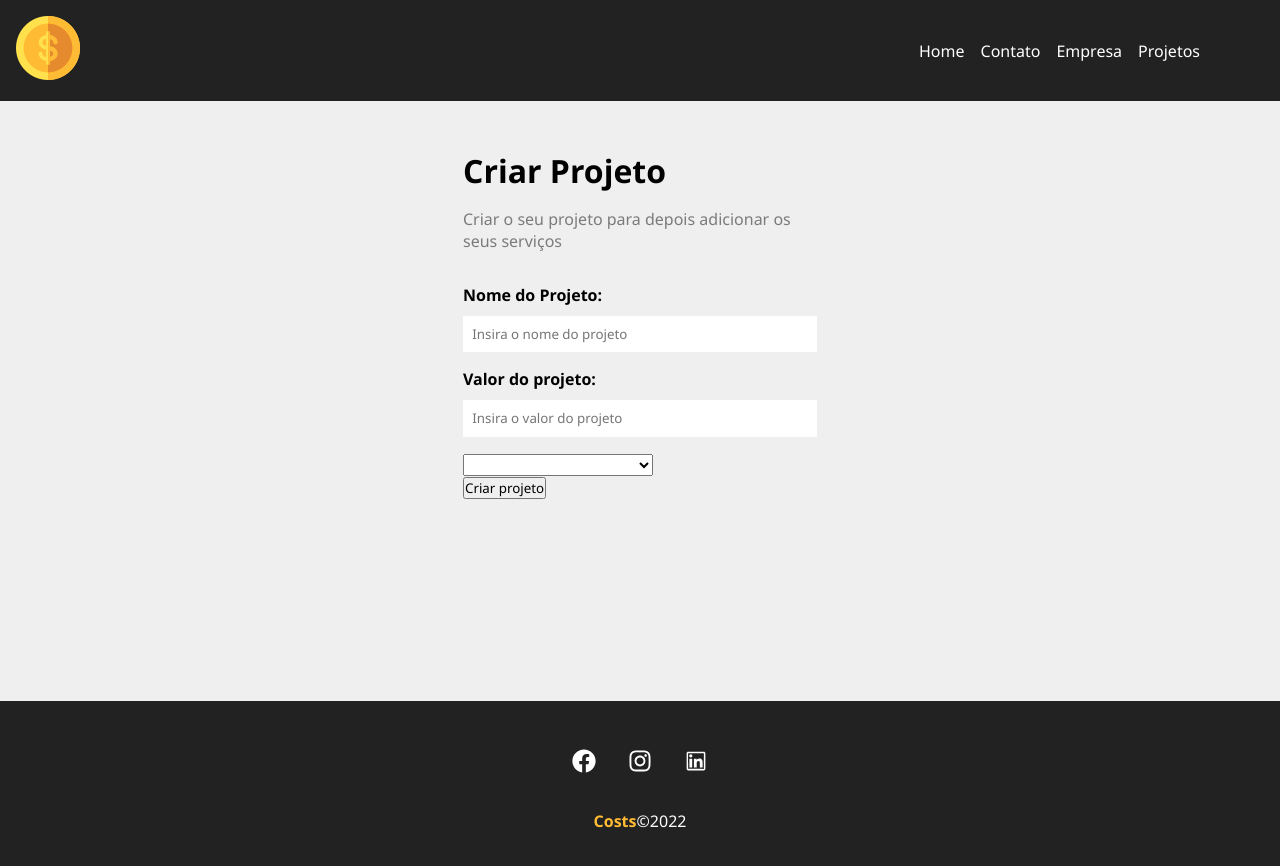
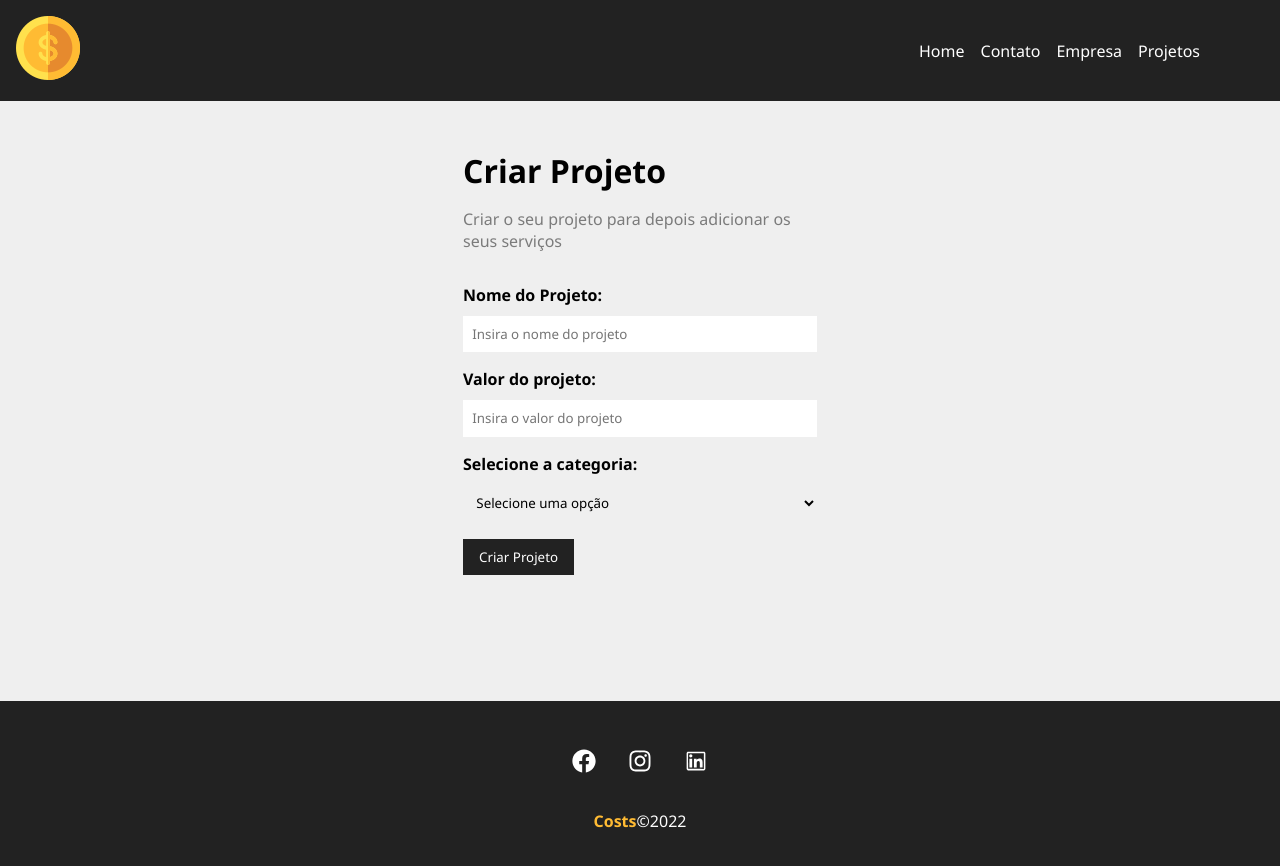
Before and after one commit to DaviGomesti/gerenciador_projecto, a React (Create React App) app: page /newproject in a window 1280 px wide. Shown: the top 866 px of the page. Built offline with nearby package versions, Linux system fonts and the light colour scheme; data requests are answered from the project's data file.

Commit message:
envio de atualização dos form e introdução da API FETCH

```diff
--- /dev/null
+++ b/db.json
@@ -0,0 +1,21 @@
+{
+    "projects": [],
+    "categories": [
+        {
+            "id": 1,
+            "name":"Infra"
+        },
+        {
+            "id": 2,
+            "name":"Desenvolvimento"
+        },
+        {
+            "id": 3,
+            "name":"Design"
+        },
+        {
+            "id": 4,
+            "name":"Planejamento"
+        }
+    ]
+}
--- a/package.json
+++ b/package.json
@@ -17,6 +17,7 @@
   },
   "scripts": {
     "start": "react-scripts start",
+    "backend": "json-server --watch db.json --port 5000",
     "build": "react-scripts build",
     "test": "react-scripts test",
     "eject": "react-scripts eject"
--- a/src/App.js
+++ b/src/App.js
@@ -40,6 +40,7 @@
         <Route  path="/newproject">
           <NewProject />
         </Route>
+
         </Container>
       </Switch>
 
--- /dev/null
+++ b/src/componets/form/Select.js
@@ -0,0 +1,22 @@
+import styles from './Select.module.css'
+
+function Select({ text, name, options, handleOnChange, value }) {
+    return (
+        <div className={styles.form_control}>
+            <label htmlFor={name}>{text}:</label>
+            <select name={name} id={name}>
+                <option>Selecione uma opção</option>
+                {options.map((option) => (
+
+                    <option value={option.id} key={option.id}>
+                        {option.name}
+                    </option>
+
+
+                ))}
+            </select>
+        </div>
+
+    )
+}
+export default Select
--- /dev/null
+++ b/src/componets/form/Select.module.css
@@ -0,0 +1,16 @@
+.form_control{
+    display: flex;
+    flex-direction: column;
+    margin-bottom:1em;
+
+}
+.form_control label{
+    margin-bottom: 0.6em;
+    font-weight: bold;
+}
+
+.form_control select{
+    padding:0.7em;
+    border-radius:0;
+    border: none;
+}
--- /dev/null
+++ b/src/componets/form/SubmitButton.js
@@ -0,0 +1,11 @@
+import styles from './SubmitButton.module.css'
+
+function SubmitButton({ text }) {
+    return (
+        <div >
+           <button className={styles.btn}>{text}</button>
+        </div>
+
+    )
+}
+export default SubmitButton
--- /dev/null
+++ b/src/componets/form/SubmitButton.module.css
@@ -0,0 +1,12 @@
+.btn{
+    background-color:#222;
+    color:#fff;
+    padding: 0.7em 1.2em;
+    text-decoration: .5s;
+    cursor: pointer;
+    border:none;
+}
+
+.btn:hover{
+    color: #ffbb33;
+}
--- a/src/componets/layout/Navbar.js
+++ b/src/componets/layout/Navbar.js
@@ -28,6 +28,7 @@
                             <Link to="/projects">Projetos</Link>
                         </li>
 
+
                     </ul>
                 </Container>
             </nav>
--- a/src/componets/pages/NewProject.js
+++ b/src/componets/pages/NewProject.js
@@ -1,14 +1,38 @@
+import {useHistory} from 'react-router'
+
+
 import ProjectForm from '../project/ProjectForm'
 import styles from './NewProject.module.css'
 
-function NewProject(){
+function NewProject() {
+
+    const history = useHistory()
+
+    function createPost(project) {
+        //initialize cost and services
+        project.cost = 0
+        project.services = []
+
+        fetch("http://localhost:5000/projects", {
+            method: 'POST',
+            headers: {
+                "Content-Type": "application/json",
+            },
+            body: JSON.stringify(project),
+        })
+            .then((resp) => resp.json())
+            .then((data) => {
+                console.log(data)
+            })
+            .catch((err) => console.log(err))
+    }
 
     return (
 
         <div className={styles.newproject_container}>
             <h1>Criar Projeto </h1>
             <p>Criar o seu projeto para depois adicionar os seus serviços</p>
-            <ProjectForm/>
+            <ProjectForm handleSubmit={createPost} btnText="Criar Projeto" />
         </div>
     )
 }
--- a/src/componets/pages/NewProject.module.css
+++ b/src/componets/pages/NewProject.module.css
@@ -6,9 +6,9 @@
 
 .newproject_container h1{
 
-    margin-bottom: 0.5em; ;
+    margin-bottom: 0.5em;
 }
 
 .newproject_container p{
-    color: #7b7b7b
+    color: #7b7b7b;
 }
--- a/src/componets/project/ProjectForm.js
+++ b/src/componets/project/ProjectForm.js
@@ -1,40 +1,64 @@
+import { useState, useEffect } from 'react'
+
 import styles from './ProjectForm.module.css'
 import Input from '../form/Imput'
+import Select from '../form/Select'
 
-function ProjectForm() {
+import SubmitButton from '../form/SubmitButton'
+
+function ProjectForm({ handleSubmit, btnText, projectData }) {
+    const [categories, setCategories] = useState([])
+    const [project, setProject] = useState(projectData || {})
+
+    useEffect(() => {
+        fetch('http://localhost:5000/categories', {
+            method: 'GET',
+            headers: {
+                'Content-Type': 'application/json',
+            },
+        })
+            .then((resp) => resp.json())
+            .then((data) => {
+                setCategories(data)
+            })
+            .catch((err) => { console.log(err) })
+
+
+    }, [])
+
+    const submit = (e) => {
+        e.preventDefault()
+        handleSubmit(project)
+    }
+
+    function handleChange(e) {
+        setProject({ ...project, [e.target.name]: e.target.value })
+        console.log(project)
+    }
+
     return (
-        <form className={styles.form}>
-            <div>
+        <form onSubmit={submit} className={styles.form}>
+
             <Input
                 type="text"
                 text="Nome do Projeto"
                 name="name"
                 placeholder="Insira o nome do projeto"
+                handleOnChange={handleChange}
             />
-
-            </div>
-
-            <div>
             <Input
                 type="number"
                 text="Valor do projeto"
                 name="budget"
                 placeholder="Insira o valor do projeto"
+                handleOnChange={handleChange}
             />
+            <Select
+                name="category_id"
+                text="Selecione a categoria"
+                options={categories} />
 
-            </div>
-
-            <div>
-                <select name="category_id">
-                    <option disabled>Selecione a categoria</option>
-                    <option disabled>Aplicativo mobile</option>
-                    <option disabled>Big Data</option>
-                    <option disabled>Automatização de projetos</option>
-                </select>
-            </div>
-            <div>
-                <input type="submit" value="Criar projeto" />
-            </div>
+            <SubmitButton text={btnText} />
 
         </form>
     )
```
Lines whose indentation alone changed are shown as unchanged.
